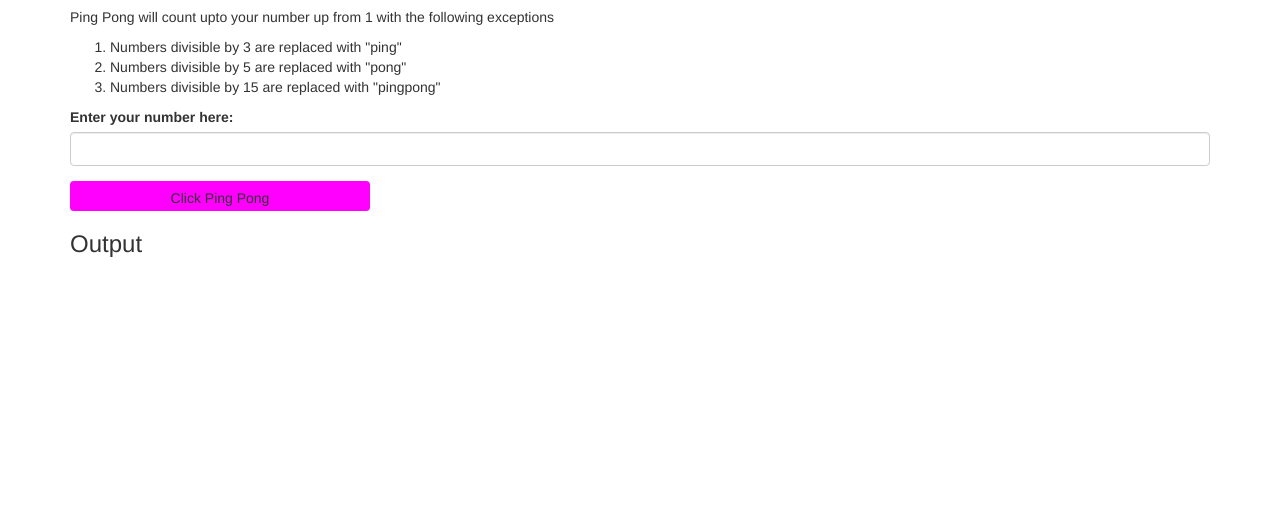
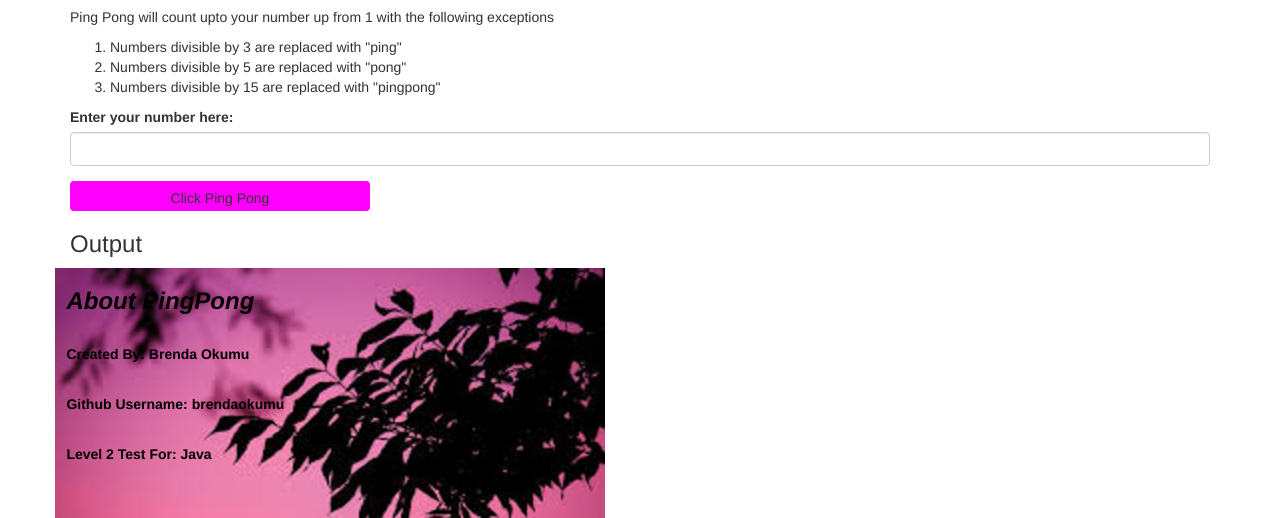
Before and after one commit to brendaokumu/pingpong-game, a plain HTML site: page index.html in a window 1280 px wide. Shown: the part 291-809 px from the top of the page. Drawn offline with nearby package versions, Linux system fonts and the light colour scheme.

Commit message:
Add about section for pingpong game

```diff
--- a/css/styles.css
+++ b/css/styles.css
@@ -20,3 +20,27 @@
     -webkit-transform: rotate(360deg); /* Safari */
     transform: rotate(360deg);
 }
+
+.row {
+    color: black;
+    background-image: url("../images/purpletree2.jpg");
+    background-repeat: no-repeat;
+    padding-left: 1%;
+    text-align: left;
+    width: 800px;
+    height: 250px;
+    position: relative;
+    -webkit-animation: mymove 5s infinite; /* Safari 4.0 - 8.0 */
+    animation: mymove 5s infinite;
+}
+
+/* Safari 4.0 - 8.0 */
+@-webkit-keyframes mymove {
+    from {left: 0px;}
+    to {left: 300px;}
+}
+
+@keyframes mymove {
+    from {left: 0px;}
+    to {left: 600px;}
+}
--- a/index.html
+++ b/index.html
@@ -42,7 +42,15 @@
           </ul>
         </div>
 
+        <div class="row">
+          <h3><strong><em>About PingPong</em></h3><br>
+            <p>Created By: Brenda Okumu</p><br>
+            <p>Github Username: brendaokumu</p><br>
+            <p>Level 2 Test For: Java</p></strong>
+        </div>
+
       </div>
+
       <script src="js/jquery-3.2.1.js"></script>
       <script src="js/scripts.js"></script>
     </body>
```
Also changed, not shown: images/dice.jpg (added), images/dice2.jpg (added), images/greywhite.jpg (added), images/purpletree.jpg (added), images/purpletree2.jpg (added).
